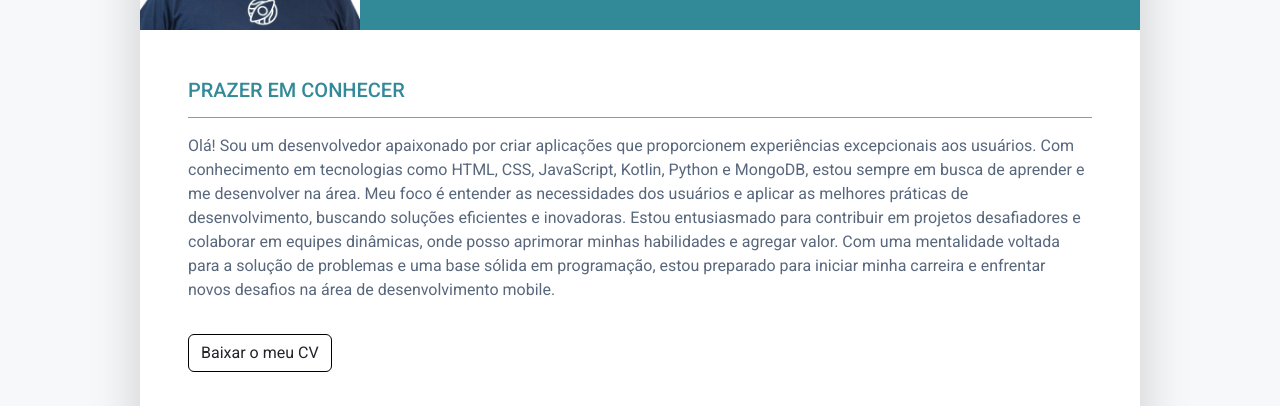
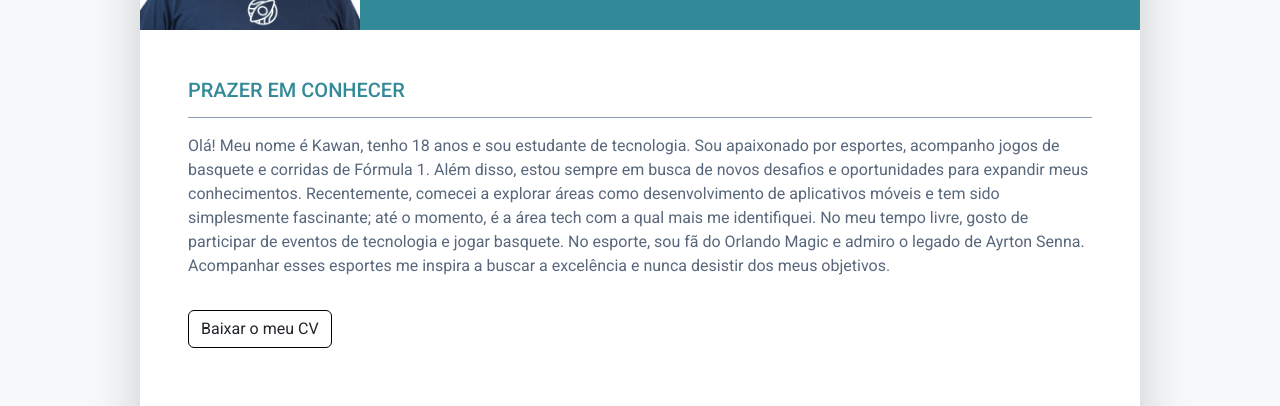
Before and after one commit to KawanTurchiai/Mapa_De_Carreira, a plain HTML site: page index.html in a window 1280 px wide. Shown: the part 220-626 px from the top of the page. Drawn offline with Linux system fonts and the light colour scheme.

Commit message:
Update index.html

```diff
--- a/index.html
+++ b/index.html
@@ -90,10 +90,13 @@
 				<section class="resume-section summary-section mb-5">
 					<h2 class="resume-section-title text-uppercase font-weight-bold pb-3 mb-3">Prazer em Conhecer</h2>
 					<div class="resume-section-content">
-						<p class="mb-0"> Olá! Sou um desenvolvedor apaixonado por criar aplicações que proporcionem experiências excepcionais aos usuários. Com conhecimento em tecnologias como HTML, CSS, JavaScript, Kotlin, Python e MongoDB, estou sempre em busca de aprender e me desenvolver na área.
-							Meu foco é entender as necessidades dos usuários e aplicar as melhores práticas de desenvolvimento, buscando soluções eficientes e inovadoras. Estou entusiasmado para contribuir em projetos desafiadores e colaborar em equipes dinâmicas, onde posso aprimorar minhas habilidades e agregar valor.
-							Com uma mentalidade voltada para a solução de problemas e uma base sólida em programação, estou preparado para iniciar minha carreira e enfrentar novos desafios na área de desenvolvimento mobile.
-
+						<p class="mb-0"> Olá! Meu nome é Kawan, tenho 18 anos e sou estudante de tecnologia. Sou apaixonado por
+							esportes, acompanho jogos de basquete e corridas de Fórmula 1. Além disso, estou sempre em busca de novos
+							desafios e oportunidades para expandir meus conhecimentos. Recentemente, comecei a explorar áreas como
+							desenvolvimento de aplicativos móveis e tem sido simplesmente fascinante; até o momento, é a área tech
+							com a qual mais me identifiquei. No meu tempo livre, gosto de participar de eventos de tecnologia e jogar
+							basquete. No esporte, sou fã do Orlando Magic e admiro o legado de Ayrton Senna. Acompanhar esses esportes
+							me inspira a buscar a excelência e nunca desistir dos meus objetivos.
 						</p>
 
 						<!-- Altere o link para um PDF do seu Curriculo -->
```
